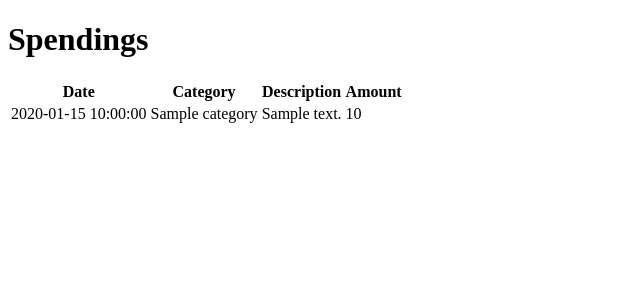
After one commit to martinlevesque/mini-spend-tracker, a Flask app: template templates/spendings/latest.html in a window 1280 px wide. The commit adds this page. Shown: the top 300 px of the page, without its empty margins (0-640 px from the left). Run offline with Flask 3, Linux system fonts and the light colour scheme; the template is opened without the code that fills it: most values are stand-ins (such as "Sample title", 1, 10 or a date in 2020).

Commit message:
latest spendings

```diff
--- a/app.py
+++ b/app.py
@@ -38,6 +38,19 @@ def index():
     monthly_spendings = [{'date': r[0], 'category': r[1], 'total_amount': r[2]} for r in raw_monthly_spendings]
 
     return render_template('index.html', monthly_spendings=monthly_spendings)
+
+
+@app.route('/spendings/latest')
+def latest_spendings():
+    raw_spendings = session.execute(text("""
+        SELECT date, amount, description, category
+        FROM spendings
+        ORDER BY date DESC
+        LIMIT 200
+    """)).all()
+    spendings = [{'date': r[0], 'amount': r[1], 'description': r[2], 'category': r[3]} for r in raw_spendings]
+
+    return render_template('/spendings/latest.html', spendings=spendings)
 
 
 @app.route('/spendings/rules')
--- a/templates/index.html
+++ b/templates/index.html
@@ -3,7 +3,7 @@
 {% block body %}
 
 <p>
-    <a href="/spendings/new">Add new spendings</a>
+    <a href="/spendings/latest">Latest Spendings</a> | <a href="/spendings/new">Add new spendings</a>
 </p>
 
 <div id="container-current-month">
--- /dev/null
+++ b/templates/spendings/latest.html
@@ -0,0 +1,25 @@
+{% extends 'layout.html' %}
+
+{% block body %}
+
+<h1>Spendings</h1>
+
+<table>
+    <tr>
+        <th>Date</th>
+        <th>Category</th>
+        <th>Description</th>
+        <th>Amount</th>
+    </tr>
+    {% for spending in spendings %}
+        <tr>
+            <td>{{ spending['date'] }}</td>
+            <td>{{ spending['category'] }}</td>
+            <td>{{ spending['description'] }}</td>
+            <td>{{ spending['amount'] }}</td>
+        </tr>
+    {% endfor %}
+
+</table>
+
+{% endblock %}
```
